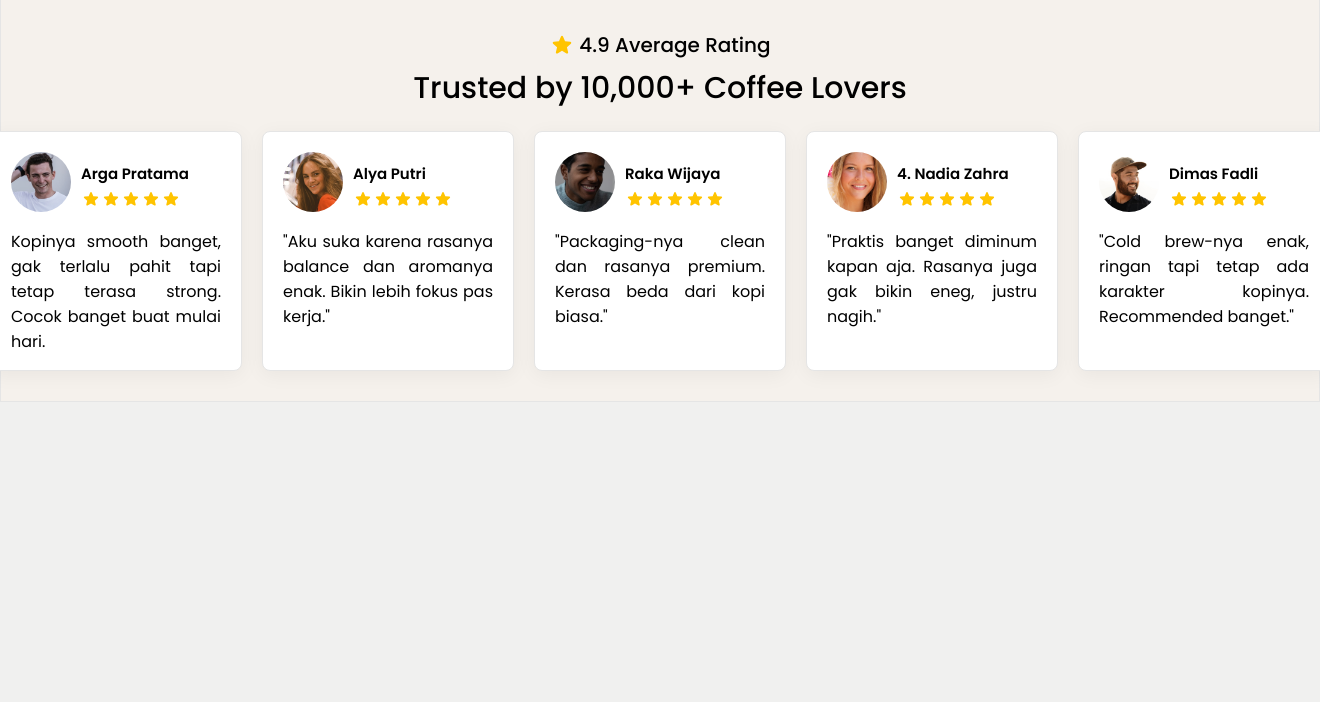
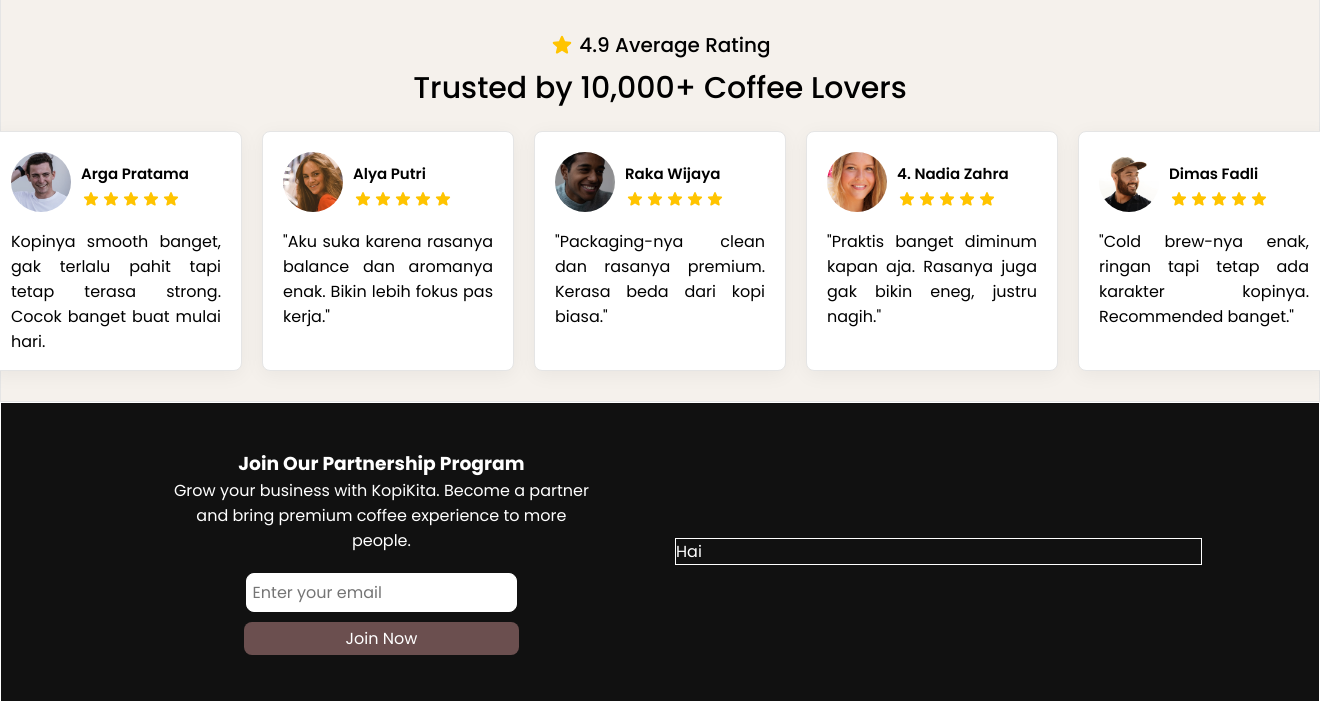
Before and after one commit to Zackyinnova/kopikita-coffee-site, a Python web app: template template/index.html in a window 1320 px wide. Shown: the part 1966-2668 px from the top of the page. Before the commit the page ends 2350 px from the top, so only its background shows below. Run offline with Jinja, Linux system fonts and the light colour scheme; the template is opened without the code that fills it, so the values that code supplies are empty.

Commit message:
new update add footer section

```diff
--- a/static/css/style.css
+++ b/static/css/style.css
@@ -418,6 +418,76 @@ body{
     text-align: justify;
 }
 
+.section-footer{
+    background-color: #111;
+    border: 1px solid white;
+    display: flex;
+    height: 300px;
+    flex-direction: row;
+    justify-content: center;
+    align-items: center;
+    gap: 30px;
+    color: white;
+    padding: 30px 0px;
+
+}
+
+.container-collab{
+    width: 40%;
+
+    display: flex;
+    flex-direction: column;
+    justify-content: center;
+    align-items: center;
+    padding: 30px 0px;
+    gap: 20px;
+
+}
+
+.header-collab{
+    text-align: center;
+    width: 80%;
+}
+
+.form-collab{
+    display: flex;
+    flex-direction: column;
+    align-items: center;
+    justify-content: center;
+    width: auto;
+    gap: 10px;
+    width: 50%;
+}
+
+.form-collab input{
+    all: unset;
+    border: 1px solid white;
+    background-color: white;
+    border-radius: 8px;
+    width: 100%;
+    padding-left: 6px ;
+    padding-bottom: 6px;
+    padding-top: 6px;
+    color: black;
+}
+
+.form-collab button{
+    all: unset;
+    width: 100%;
+    text-align: center;
+    padding: 4px 6px;
+    color: #fff;
+    border-radius: 8px;
+    background-color: #6B4F4F;
+}
+
+
+
+.Container-footer{
+    width: 40%;
+    border: 1px solid white
+}
+
 
 
 
@@ -510,7 +580,6 @@ body{
         max-width: 320px; /* atau sesuai design */
         display: flex;
         justify-content: left;
-
         gap: 10px;
 
     }
--- a/template/index.html
+++ b/template/index.html
@@ -460,11 +460,21 @@
 
     <div class="section-footer">
         <div class="container-collab">
+            <div class="header-collab">
+                <H3>Join Our Partnership Program</H3>
+                <p>Grow your business with KopiKita. Become a partner and bring premium coffee experience to more people.</p>
+            </div>
 
+            <div class="form-collab">
+                <input type="email" placeholder="Enter your email">
+                <button>Join Now</button>
+            </div>
         </div>
 
         <div class="Container-footer">
-
+            <div class="header-footer">
+                <p>Hai</p>
+            </div>
         </div>
     </div>
 
```
